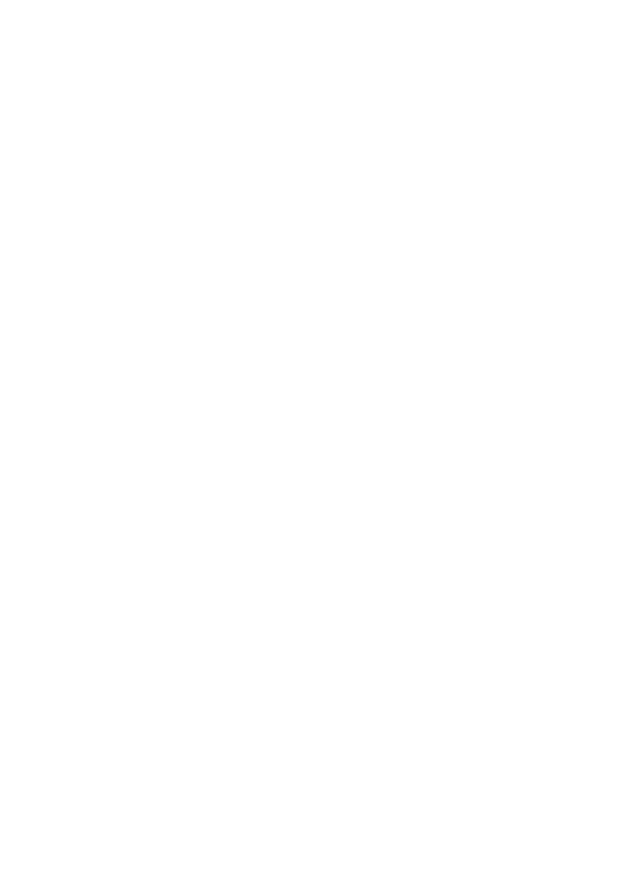
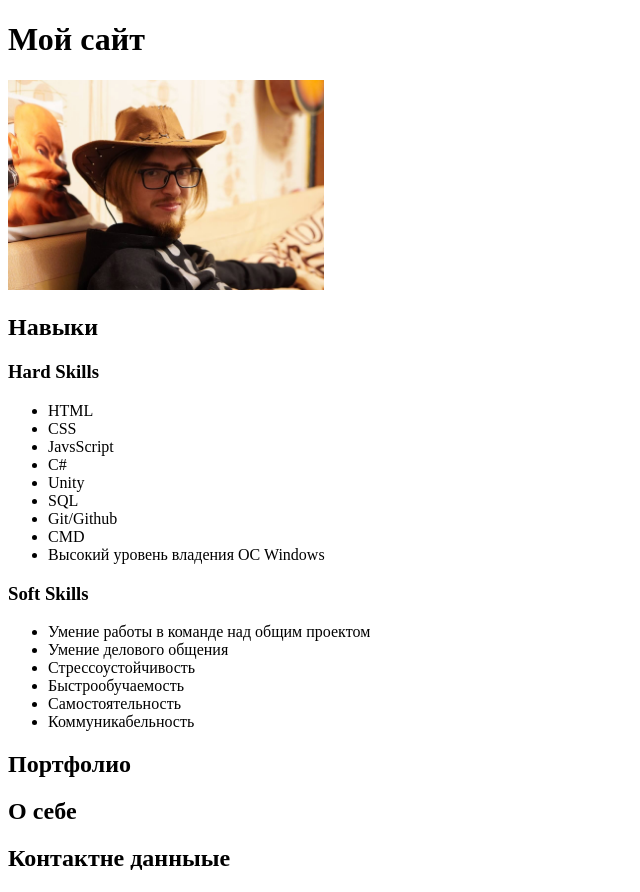
Before and after one commit to Kostin-Maxim/MySite, a plain HTML site: page index.html in a window 1280 px wide. Shown: the whole page, without its empty margins (0-640 px from the left). Before the commit the page ends 800 px from the top, so only its background shows below. Drawn offline with Linux system fonts and the light colour scheme.

Commit message:
Небольшая основа для html

```diff
--- a/index.html
+++ b/index.html
@@ -1,11 +1,37 @@
 <!DOCTYPE html>
 <html lang="en">
-<head>
-    <meta charset="UTF-8">
-    <meta name="viewport" content="width=device-width, initial-scale=1.0">
+  <head>
+    <meta charset="UTF-8" />
+    <meta name="viewport" content="width=device-width, initial-scale=1.0" />
     <title>Document</title>
-</head>
-<body>
-
-</body>
+  </head>
+  <body>
+    <h1>Мой сайт</h1>
+    <img src="images/main_photo.jpg" alt="Моя фотка" width="25%" />
+    <h2>Навыки</h2>
+    <h3>Hard Skills</h3>
+    <ul>
+      <li>HTML</li>
+      <li>CSS</li>
+      <li>JavsScript</li>
+      <li>C#</li>
+      <li>Unity</li>
+      <li>SQL</li>
+      <li>Git/Github</li>
+      <li>CMD</li>
+      <li>Высокий уровень владения OC Windows</li>
+    </ul>
+    <h3>Soft Skills</h3>
+    <ul>
+      <li>Умение работы в команде над общим проектом</li>
+      <li>Умение делового общения</li>
+      <li>Стрессоустойчивость</li>
+      <li>Быстрообучаемость</li>
+      <li>Самостоятельность</li>
+      <li>Коммуникабельность</li>
+    </ul>
+    <h2>Портфолио</h2>
+    <h2>О себе</h2>
+    <h2>Контактне данныые</h2>
+  </body>
 </html>
```
Also changed, not shown: images/main_photo.jpg (added).
